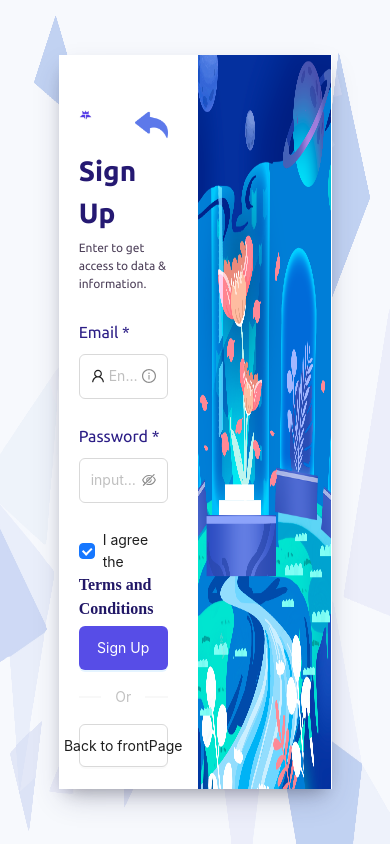
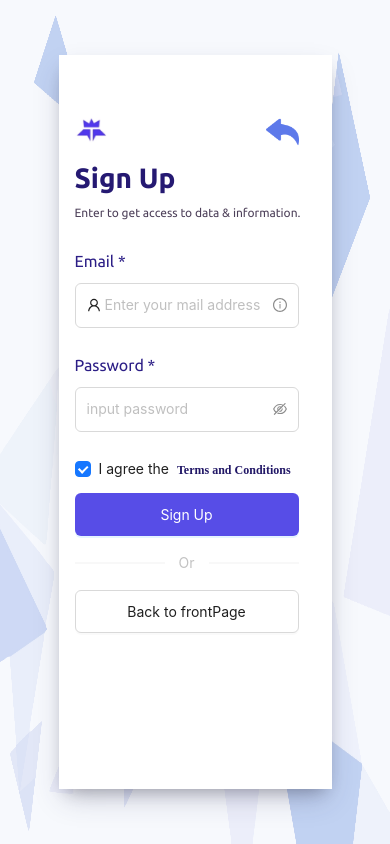
Before and after one commit to A-PolarBear/Citi_Frontend, a React app: page /signup in a window 390 px wide. Built offline with nearby package versions, Linux system fonts and the light colour scheme.

Commit message:
style: signup responsive

```diff
--- a/src/pages/SignUp.tsx
+++ b/src/pages/SignUp.tsx
@@ -102,9 +102,9 @@ function SignUp(props: any) {
 
   return (
     <div className="signUpPage">
-      <div className="signUpCard">
-        <div className="signUpCardLeft">
-          <div className="LeftLittle">
+      <div className="signUpCard p-2 pl-4">
+        <div className="signUpCardLeft flex-auto lg:flex-none">
+          <div className="LeftLittle flex-auto lg:flex-none">
             <div className="headerImgBox">
               <img src={signUpLogo} alt="" className="signUpLogoImg" />
               <Link to="/signIn">
@@ -165,7 +165,7 @@ function SignUp(props: any) {
               <Checkbox onChange={agreeChange} checked={agreeState}>
                 I agree the{" "}
               </Checkbox>
-              <span onClick={showModal} className="signUpProtocal">
+              <span onClick={showModal} className="signUpProtocal text-[12px] lg:text-base">
                 Terms and Conditions
               </span>
               {/* 协议内容： */}
@@ -209,7 +209,7 @@ function SignUp(props: any) {
             </Link>
           </div>
         </div>
-        <div className="signUpCardRight">
+        <div className="signUpCardRight hidden md:block">
           <img src={signUpCardImg} alt="" className="signUpCardImg" />
         </div>
       </div>
--- a/src/sign.css
+++ b/src/sign.css
@@ -234,7 +234,6 @@
   font-weight: 700;
   color: #211766;
   transition: all 0.5s;
-  font-size: 1rem;
   font-family: "Times New Roman", Times, serif;
 }
 .signUpProtocal:hover {
```
